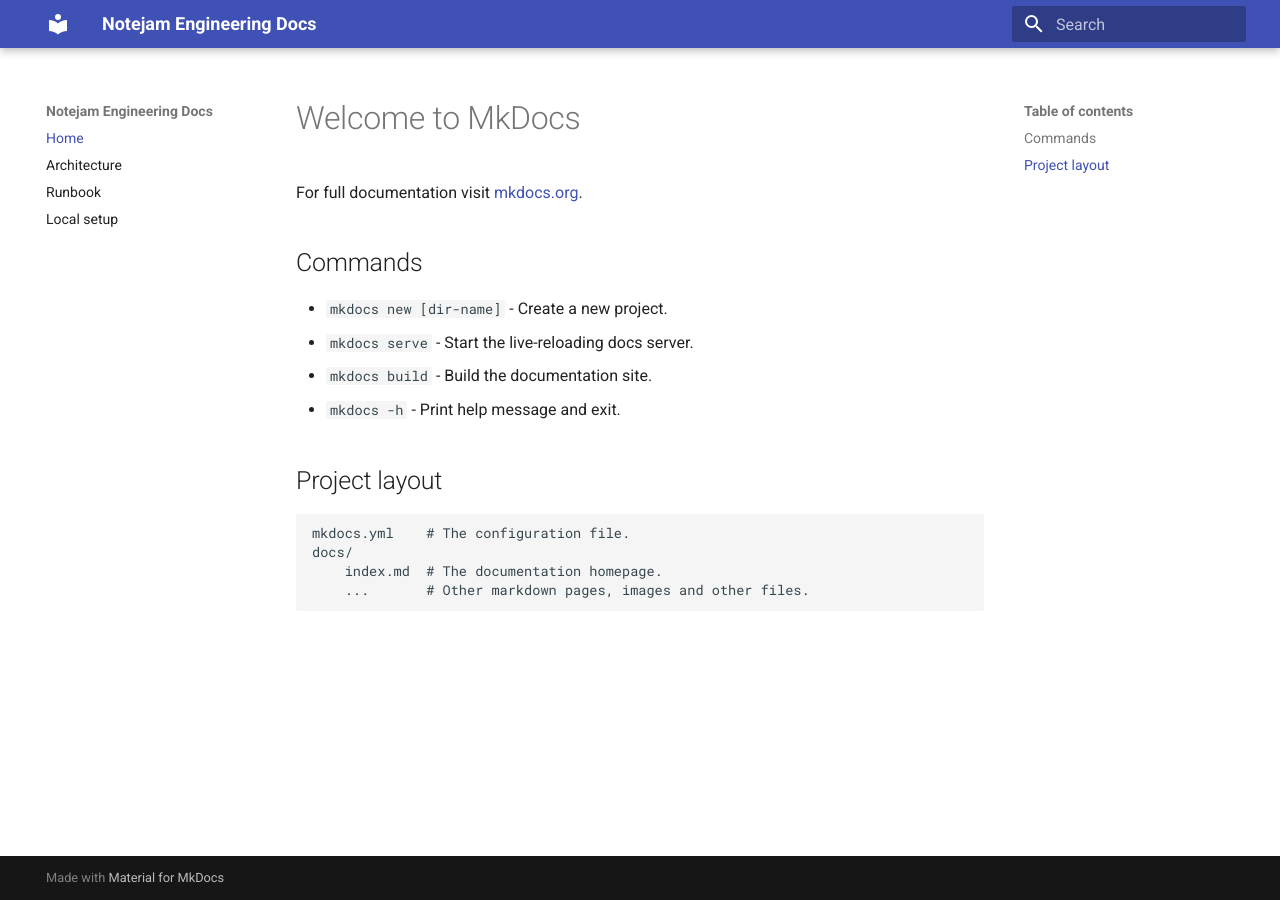
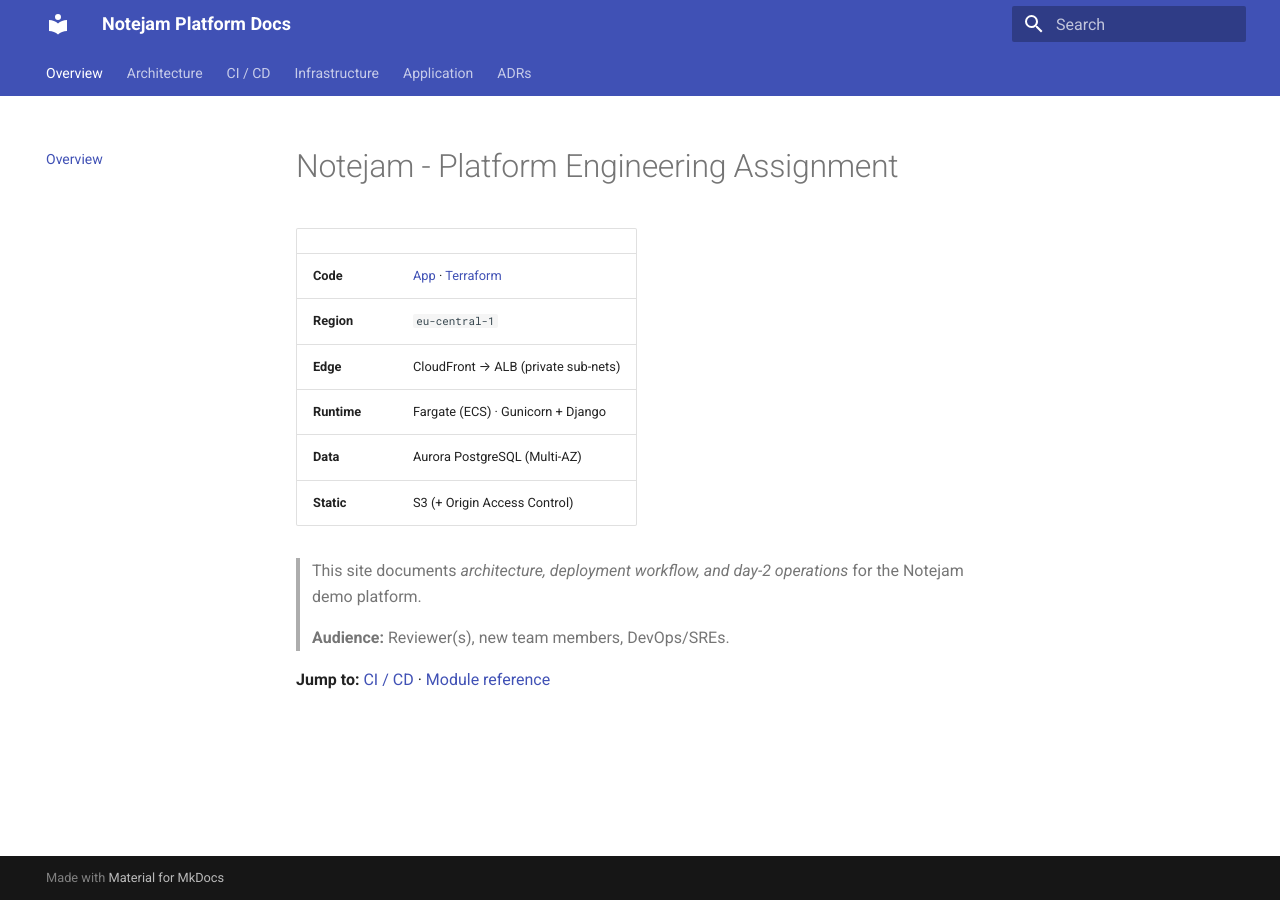
Before and after one commit to Joshua-Igoni/EdgeNote-docs, an MkDocs documentation site: the page built from docs/index.md, in a window 1280 px wide. Built offline with MkDocs 1.6.1 and Material for MkDocs 9.7.7, drawn with Linux system fonts in a browser that asks for light colours.

Commit message:
updated docs

```diff
--- a/docs/index.md
+++ b/docs/index.md
@@ -1,17 +1,16 @@
-# Welcome to MkDocs
+# Notejam - Platform Engineering Assignment
 
-For full documentation visit [mkdocs.org](https://www.mkdocs.org).
+|            | |
+|------------|---------------------------------------|
+| **Code**   | [App](https://github.com/your-org/notejam-app) · [Terraform](https://github.com/your-org/notejam-infra) |
+| **Region** | `eu-central-1` |
+| **Edge**   | CloudFront → ALB (private sub-nets) |
+| **Runtime**| Fargate (ECS) · Gunicorn + Django |
+| **Data**   | Aurora PostgreSQL (Multi-AZ) |
+| **Static** | S3 (+ Origin Access Control) |
 
-## Commands
+> This site documents *architecture, deployment workflow, and day-2 operations* for the Notejam demo platform.
+>
+> **Audience:** Reviewer(s), new team members, DevOps/SREs.
 
-* `mkdocs new [dir-name]` - Create a new project.
-* `mkdocs serve` - Start the live-reloading docs server.
-* `mkdocs build` - Build the documentation site.
-* `mkdocs -h` - Print help message and exit.
-
-## Project layout
-
-    mkdocs.yml    # The configuration file.
-    docs/
-        index.md  # The documentation homepage.
-        ...       # Other markdown pages, images and other files.
+**Jump to:** [CI / CD](ci-cd.md) · [Module reference](infra-modules.md)
--- a/mkdocs.yml
+++ b/mkdocs.yml
@@ -1,8 +1,21 @@
-site_name: Notejam Engineering Docs
+site_name: Notejam Platform Docs
 theme:
   name: material
+  features:
+    - navigation.tabs
+    - search.highlight
+
 nav:
-  - Home: index.md
-  - Architecture: diagrams/notejam-architecture.png
-  - Runbook: guides/runbook.md
-  - Local setup: guides/local-setup.md
+  - Overview: index.md
+  - Architecture:
+      - High-level: diagrams/architecture.md
+      - Network & Security: diagrams/network.md
+  - CI / CD: guides/ci-cd.md
+  - Infrastructure:
+      - Modules & Variables: guides/infra-modules.md
+      - Destroy-/ Tear-down: guides/destroy.md
+  - Application:
+      - Django settings: guides/app-config.md
+      - Static assets S3 + CloudFront: guides/static-assets.md
+  - ADRs:
+      - ADR-001 Bootstrap (Infra Layout): guides/adr-001-bootstrap.md
```
Also changed, not shown: README.md (+14 -12 lines), diagrams/architecture.md (added, +30 -0 lines), guides/Ops.md (added, +10 -0 lines), guides/ci-cd.md (added, +29 -0 lines), guides/infra-modules.md (added, +44 -0 lines), guides/local-setup.md (+18 -0 lines), guides/static-assets.md (added, +9 -0 lines), guides/runbook.md (deleted), 2 other files.
